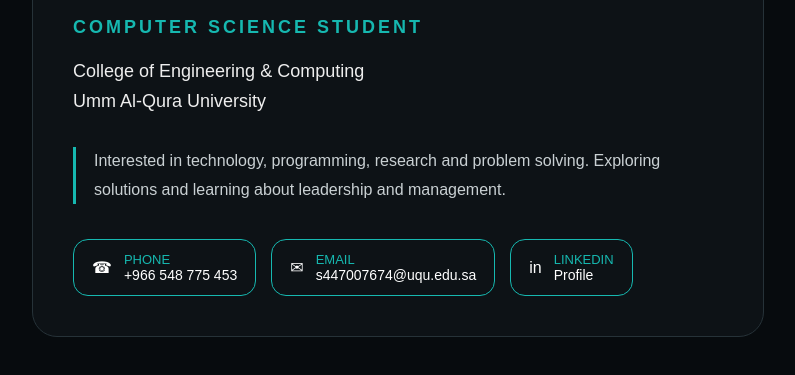
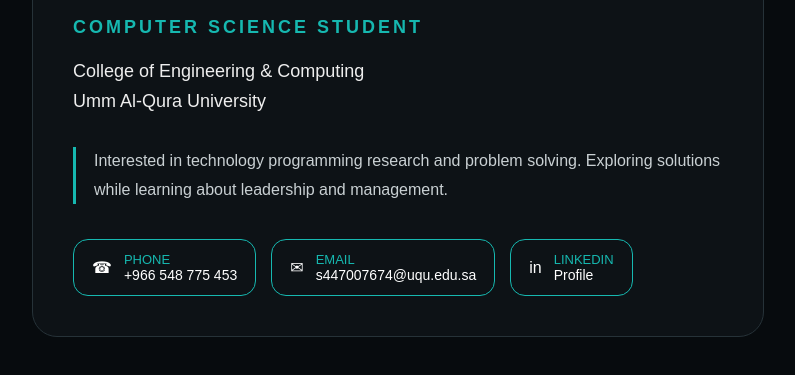
Before and after one commit to AbdulrahmanBNsari/Abdulrahman-Digital-Card, a plain HTML site: page index.html in a window 1280 px wide. Shown: the part 287-662 px from the top of the page, without its empty margins (242-1037 px from the left). Drawn offline with Linux system fonts and the light colour scheme.

Commit message:
Update index.html

```diff
--- a/index.html
+++ b/index.html
@@ -25,8 +25,8 @@ Umm Al-Qura University
 
 
 <p class="bio">
-Interested in technology, programming, research and problem solving.
-Exploring solutions and learning about leadership and management.
+Interested in technology programming research and problem solving.
+Exploring solutions while learning about leadership and management.
 </p>
 
 
```
